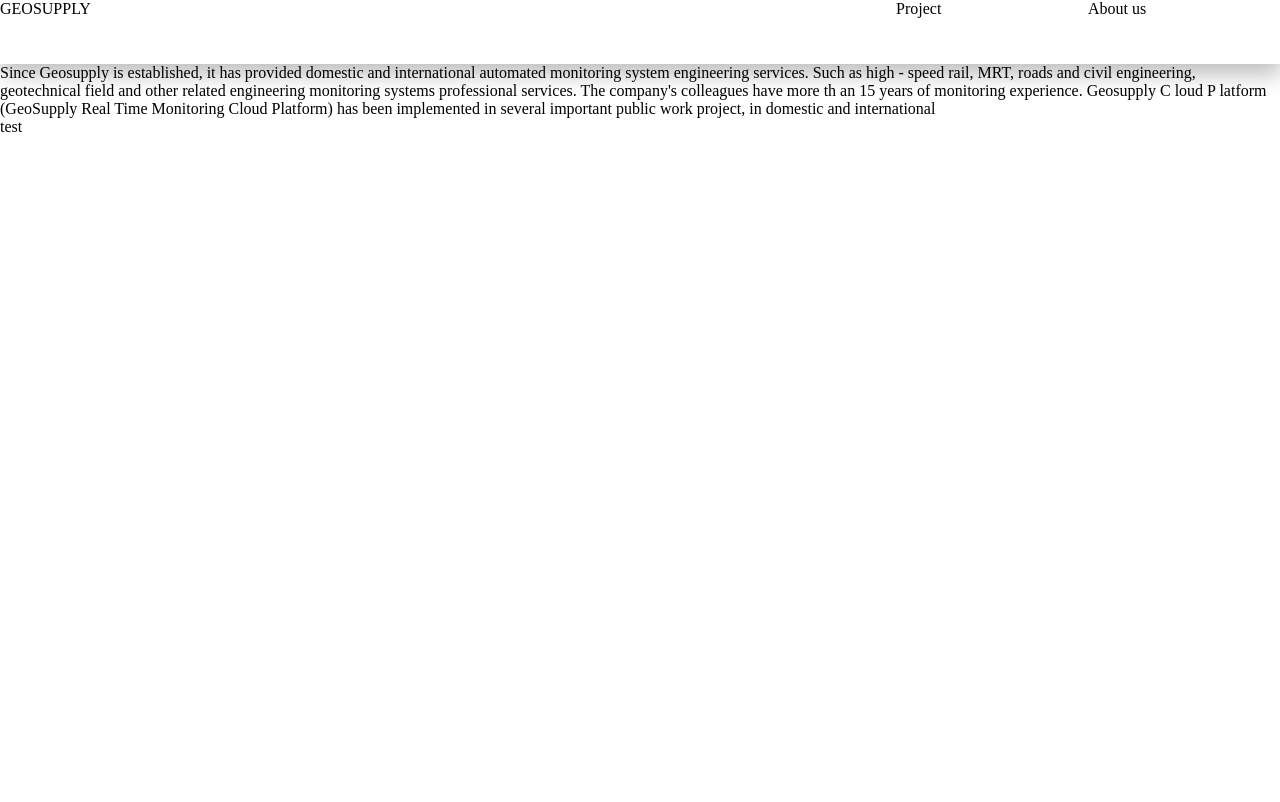
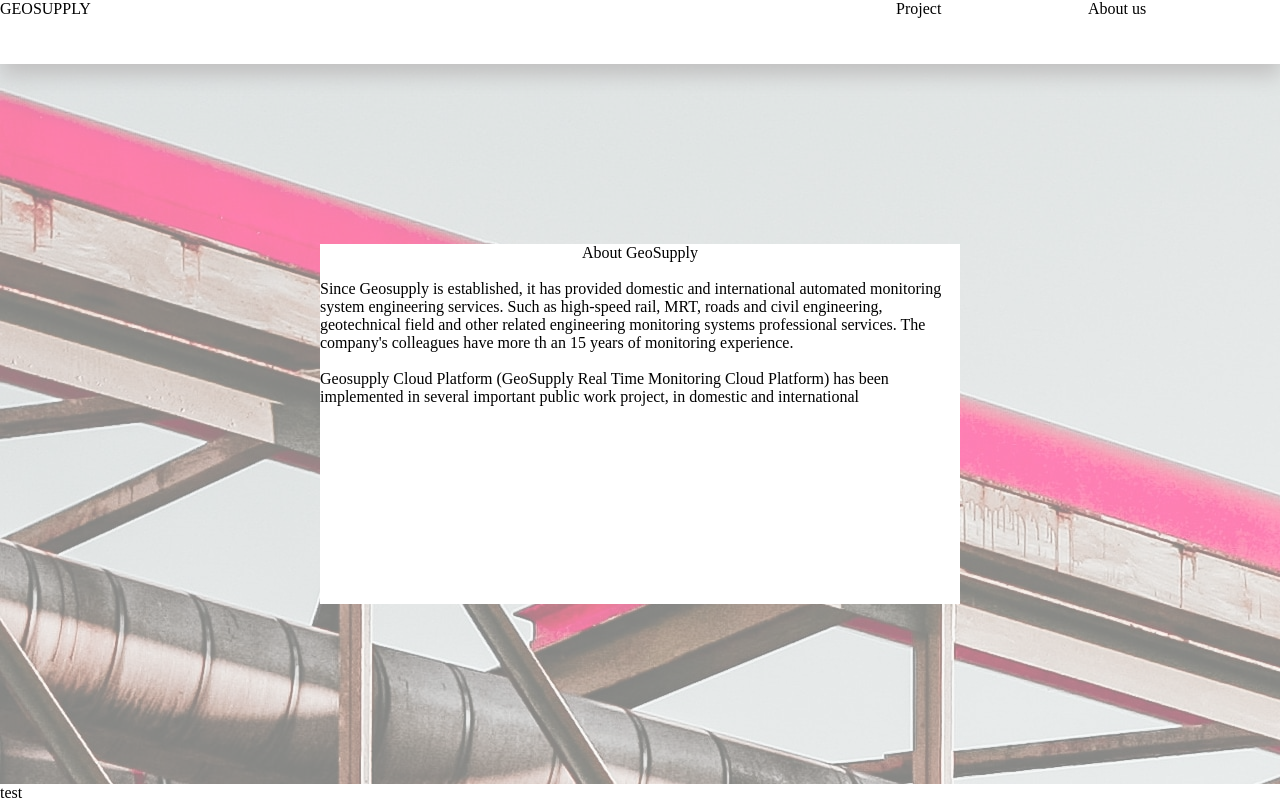
Before and after one commit to xiaoswaii/geosupply_website, a Vue app: page /AboutUs in a window 1280 px wide. Built offline with nearby package versions, Linux system fonts and the light colour scheme; the HTML template or start-up script is replaced by a standard one.

Commit message:
[feat] aboutus & project

```diff
--- /dev/null
+++ b/src/assets/scss/aboutus.scss
@@ -0,0 +1,44 @@
+.aboutusBack {
+    width: 100%;
+    height: 90%;
+    display: block;
+    position: relative;
+  }
+
+.aboutusBack::after {
+    content: "";
+    background: url('../assets/img/aboutus.jpg');
+    opacity: 0.5;
+    top: 0;
+    left: 0;
+    bottom: 0;
+    right: 0;
+    position: absolute;
+    z-index: -1;
+  }
+
+.aboutus{
+  display: block;
+  background-color: white;
+  margin: auto;
+  height: 50%;
+  width: 50%;
+  top:50%;
+  transform:translateY(-50%);
+  position: relative;
+}
+
+.aboutus_title{
+  display: block;
+  height: 10%;
+  width: 100%;
+  text-align: center;
+}
+
+.aboutus_content{
+  display: block;
+  height: 95%;
+  width: 100%;
+  font-size: 1em;
+  //text-align: center;
+}
--- /dev/null
+++ b/src/assets/scss/project.scss
@@ -0,0 +1,32 @@
+.project{
+    height: 100%;
+    width: 100%;
+}
+.project_img{
+    background-image: url('../assets/img/project.jpg');
+    width: 100%;
+    height: 40%;
+}
+
+.project_select{
+    background-color: orange;
+    width: 100%;
+    height: 10%;
+}
+
+.project_select_option{
+    margin: 0 auto;
+    width: fit-content;
+}
+
+.project_option{
+    border: 1px solid black;
+    background-color: white;
+    margin: 0 auto;
+}
+
+.project_option:hover{
+    border: 1px solid black;
+    background-color: black;
+    color: white;
+}
--- a/src/components/Aboutus.vue
+++ b/src/components/Aboutus.vue
@@ -1,21 +1,22 @@
 <template>
-  <div>
-      Since Geosupply is established, it has provided domestic and
+  <div class="aboutusBack">
+    <div class="aboutus">
+      <span class="aboutus_title">About GeoSupply</span>
+      <span class="aboutus_content">
+        Since Geosupply is established, it has provided domestic and
 international automated monitoring system engineering services. Such as
-high
--
-speed rail, MRT, roads and civil engineering, geotechnical field and
+high-speed rail, MRT, roads and civil engineering, geotechnical field and
 other related engineering monitoring systems professional services.
 The company's colleagues have more th
 an 15 years of monitoring
-experience. Geosupply
-C
-loud
-P
-latform (GeoSupply Real Time Monitoring
-Cloud Platform) has been implemented in several important public work
+experience.
+<br>
+<br>
+Geosupply Cloud Platform (GeoSupply Real Time Monitoring Cloud Platform) has been implemented in several important public work
 project, in domestic and international
+      </span>
     </div>
+  </div>
 </template>
 
 <script>
@@ -28,5 +29,5 @@ export default {
 </script>
 
 <style lang="scss">
-@import "../assets/scss/footer.scss";
+@import "../assets/scss/aboutus.scss";
 </style>
--- a/src/components/Project.vue
+++ b/src/components/Project.vue
@@ -1,16 +1,21 @@
 <template>
-  <footer>test</footer>
+  <div class="project">
+  <div class="project_img"></div>
+  <div class="project_select">
+    <div class="project_select_option">
+      <button class="project_option">Malaysia</button>
+    </div>
+  </div>
+  </div>
 </template>
 
 <script>
 export default {
   name: 'Footer',
-  props: {
-    msg: String
-  }
+  props: []
 }
 </script>
 
 <style lang="scss">
-@import "../assets/scss/footer.scss";
+@import "../assets/scss/project.scss";
 </style>
```
Also changed, not shown: public/project.json (+5 -2 lines), src/assets/img/aboutus.jpg (added), 1 other file (tests, documents, lock files or other folders).
